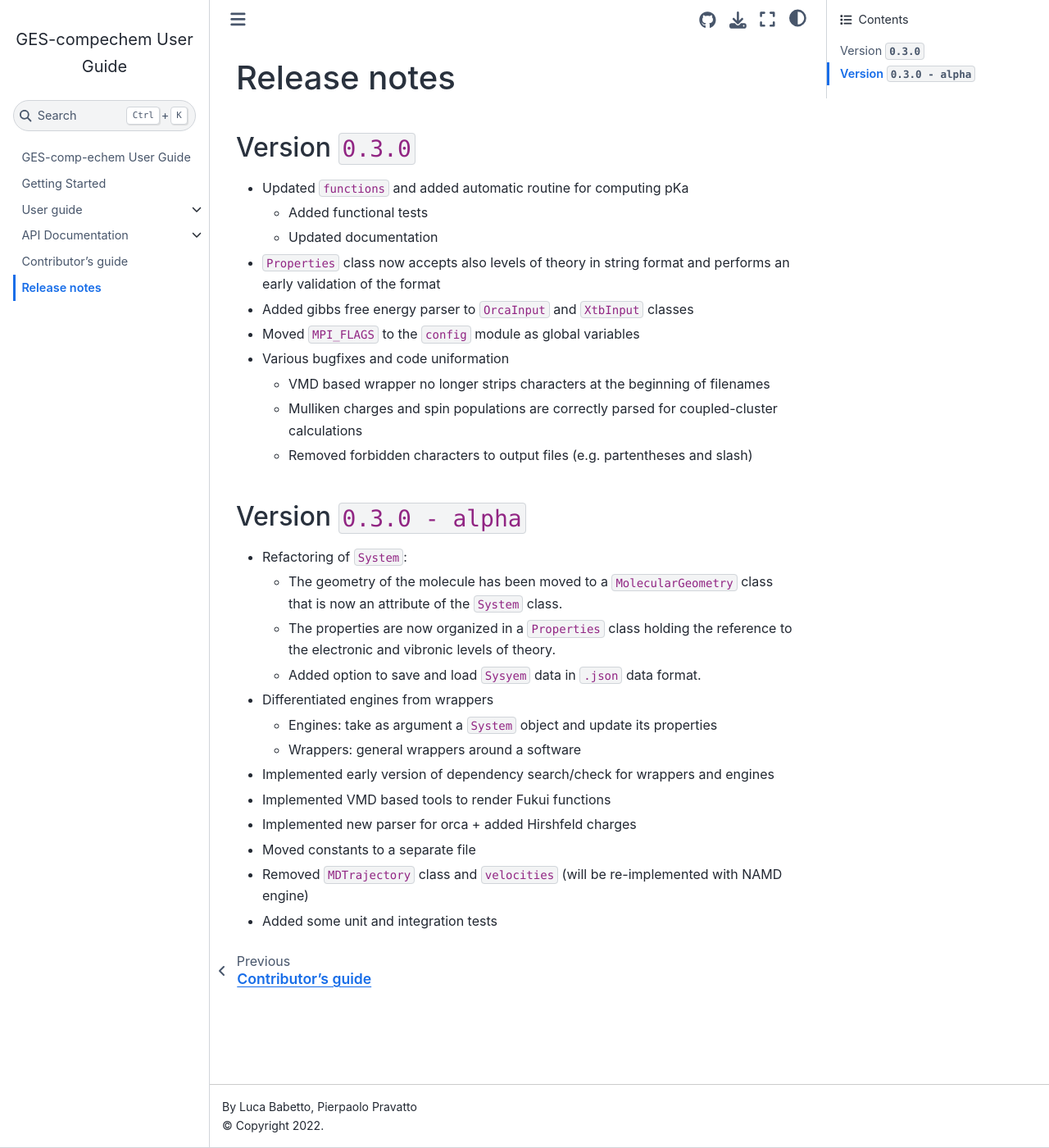
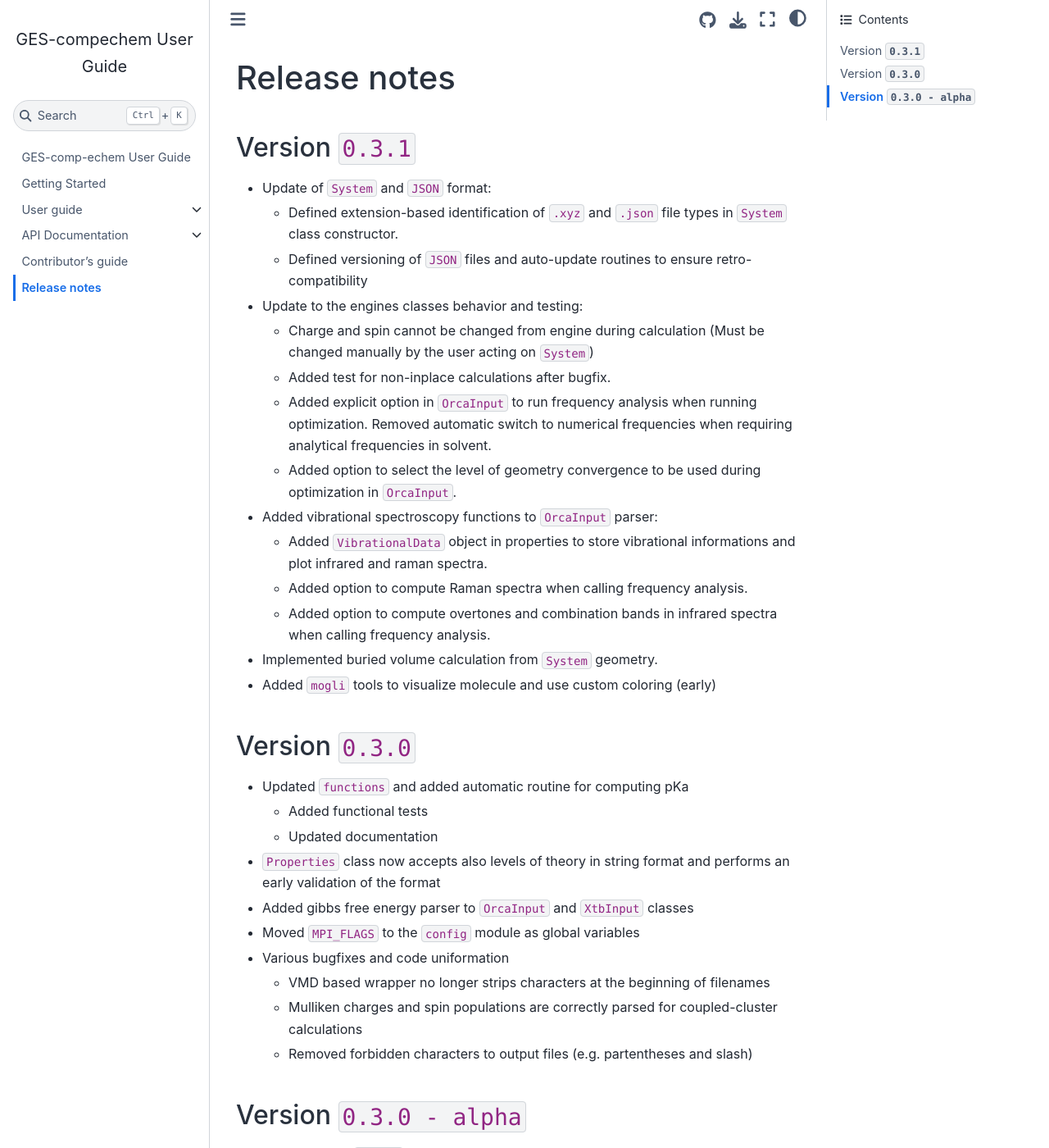
Before and after one commit to GES-compchem/GES-comp-echem, a Jupyter Book: the page built from docs/release-notes.md, in a window 1280 px wide and 1400 px high. Shown: the whole window at 82% size. Built offline with Jupyter Book 1.0.4 settings and Sphinx 7.4.7 and the Sphinx Book theme 1.1.4, drawn with Linux system fonts in a browser that asks for light colours.

Commit message:
Version bump to 0.3.1 + added changelog

```diff
--- a/docs/intro.md
+++ b/docs/intro.md
@@ -1,6 +1,6 @@
 # GES-comp-echem User Guide
 
-Version: [`0.3.0`](changelog)
+Version: [`0.3.1`](changelog)
 
 This is the user guide for the `GES-comp-echem` Python library. The philosophy of this software package is to provide a simple interface for carrying out calculations with a number of computational chemistry programs.
 
--- a/docs/release-notes.md
+++ b/docs/release-notes.md
@@ -1,5 +1,28 @@
 (changelog)=
 # Release notes
+
+## Version `0.3.1`
+
+* Update of `System` and `JSON` format:
+  * Defined extension-based identification of `.xyz` and `.json` file types in `System` class constructor.
+  * Defined versioning of `JSON` files and auto-update routines to ensure retro-compatibility
+
+* Update to the engines classes behavior and testing:
+  * Charge and spin cannot be changed from engine during calculation (Must be changed manually by the user acting on `System`)
+  * Added test for non-inplace calculations after bugfix.
+  * Added explicit option in `OrcaInput` to run frequency analysis when running optimization. Removed automatic switch to numerical frequencies when requiring analytical frequencies in solvent.
+  * Added option to select the level of geometry convergence to be used during optimization in `OrcaInput`.
+
+* Added vibrational spectroscopy functions to `OrcaInput` parser:
+  * Added `VibrationalData` object in properties to store vibrational informations and plot infrared and raman spectra.
+  * Added option to compute Raman spectra when calling frequency analysis.
+  * Added option to compute overtones and combination bands in infrared spectra when calling frequency analysis.
+
+* Implemented buried volume calculation from `System` geometry.
+
+* Added `mogli` tools to visualize molecule and use custom coloring (early)
+
+
 
 ## Version `0.3.0`
 
@@ -23,7 +46,7 @@
 * Refactoring of `System`:
   * The geometry of the molecule has been moved to a `MolecularGeometry` class that is now an attribute of the `System` class.
   * The properties are now organized in a `Properties` class holding the reference to the electronic and vibronic levels of theory.
-  * Added option to save and load `Sysyem` data in `.json` data format.
+  * Added option to save and load `System` data in `.json` data format.
 
 * Differentiated engines from wrappers
   * Engines: take as argument a `System` object and update its properties
--- a/meta.yaml
+++ b/meta.yaml
@@ -1,5 +1,5 @@
 {% set name = "GES-comp-echem" %}
-{% set version = "0.3.0" %}
+{% set version = "0.3.1" %}
 
 
 
--- a/setup.py
+++ b/setup.py
@@ -3,7 +3,7 @@ import setuptools
 
 setuptools.setup(
     name="GES-comp-echem",
-    version="0.3.0",
+    version="0.3.1",
     description="",
     long_description="",
     packages=["compechem"],
```
